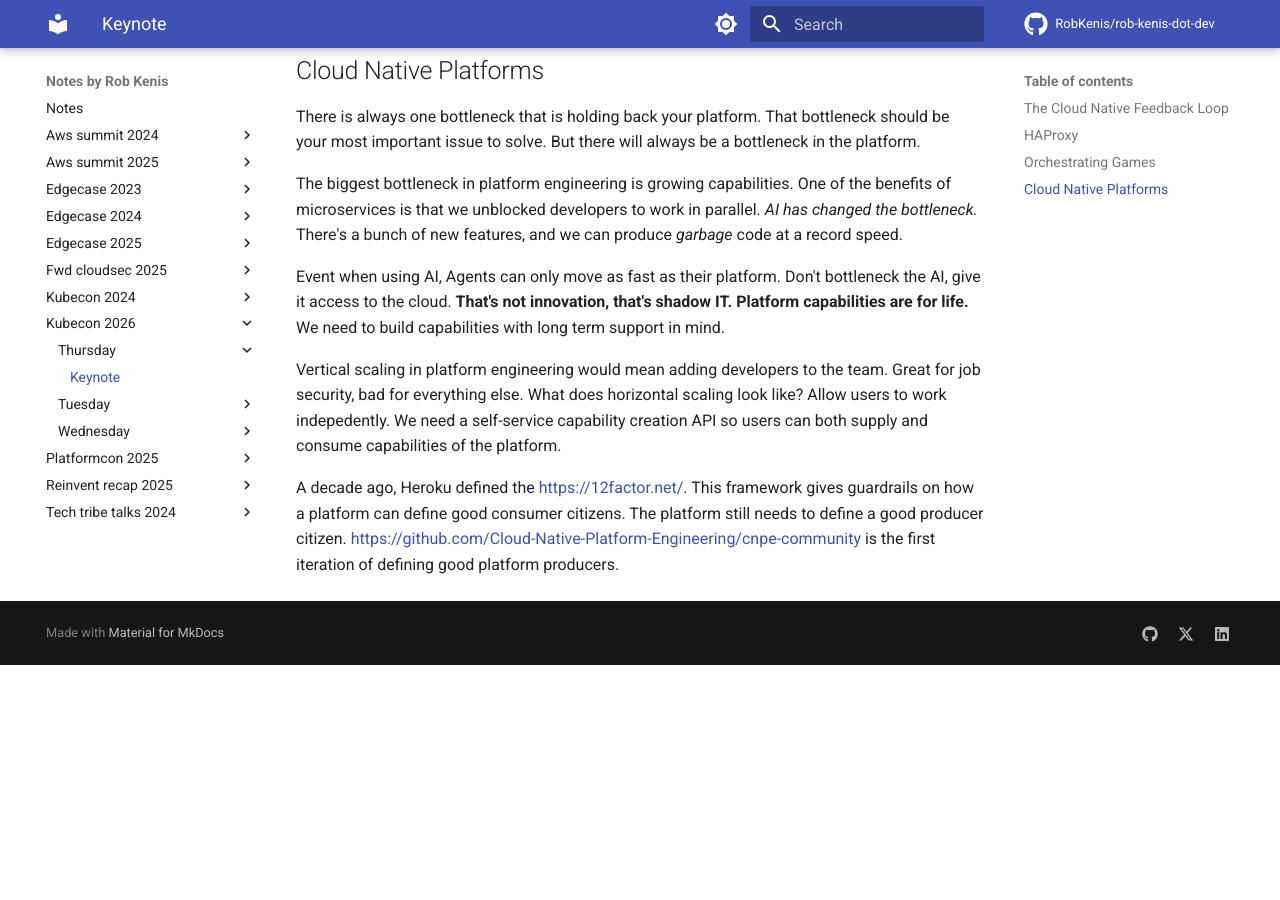
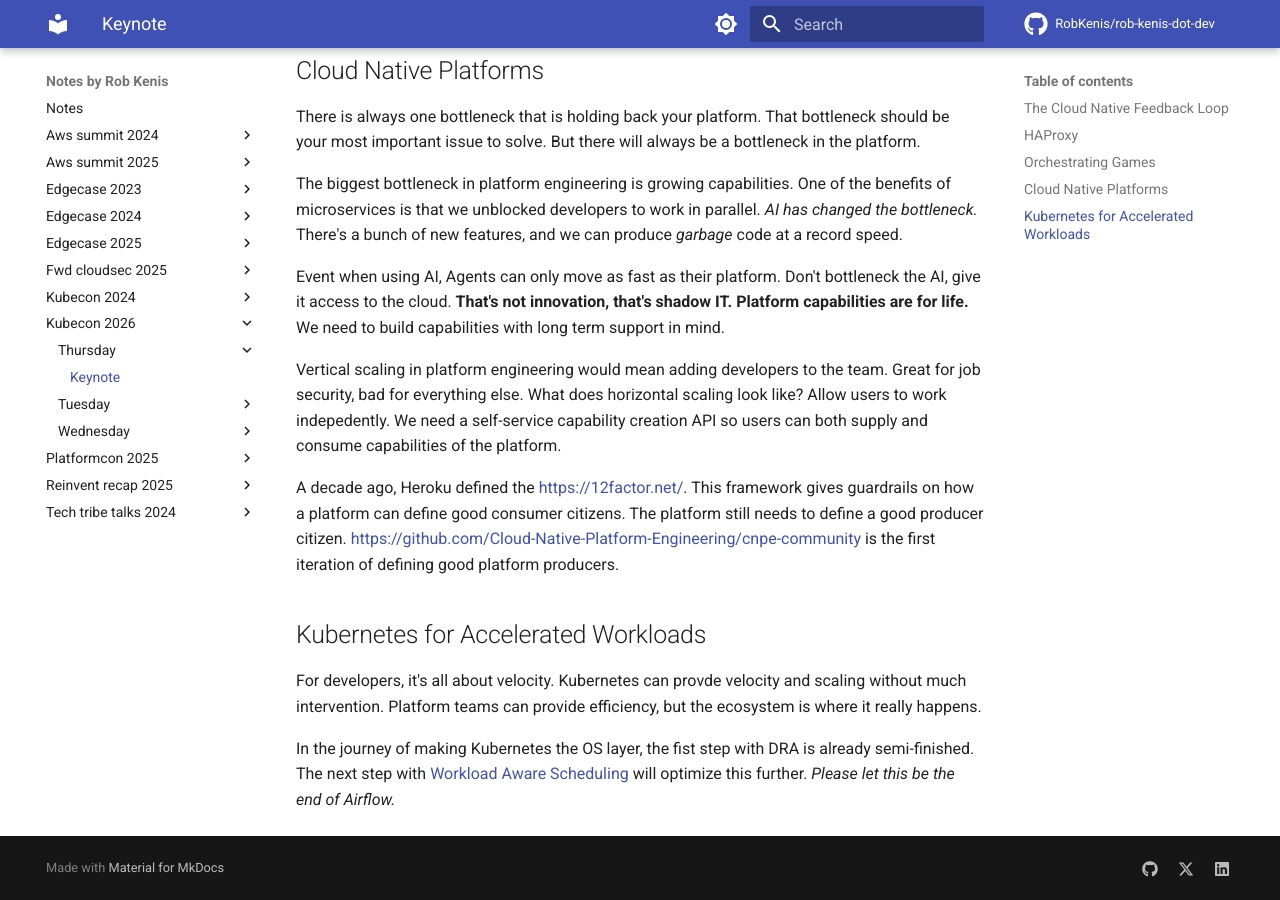
Before and after one commit to RobKenis/rob-kenis-dot-dev, an MkDocs documentation site: the page built from docs/kubecon-2026/thursday/0-keynote.md, in a window 1280 px wide and 900 px high, scrolled down 934 px. Built offline with MkDocs 1.6.1 and Material for MkDocs 9.7.7, drawn with Linux system fonts in a browser that asks for light colours; comment, search, counter and statistics services are not loaded; before the commit the page ends 1599 px from its top, so only the background shows below that.

Commit message:
Add some notes from google

```diff
--- a/docs/kubecon-2026/thursday/0-keynote.md
+++ b/docs/kubecon-2026/thursday/0-keynote.md
@@ -53,3 +53,12 @@
 can define good consumer citizens. The platform still needs to define a good producer citizen.
 <https://github.com/Cloud-Native-Platform-Engineering/cnpe-community> is the first iteration of defining
 good platform producers.
+
+## Kubernetes for Accelerated Workloads
+
+For developers, it's all about velocity. Kubernetes can provde velocity and scaling without much intervention.
+Platform teams can provide efficiency, but the ecosystem is where it really happens.
+
+In the journey of making Kubernetes the OS layer, the fist step with DRA is already semi-finished. The next
+step with [Workload Aware Scheduling](https://kubernetes.io/blog/2025/12/29/kubernetes-v1-35-introducing-workload-aware-scheduling/)
+will optimize this further. _Please let this be the end of Airflow._
```
